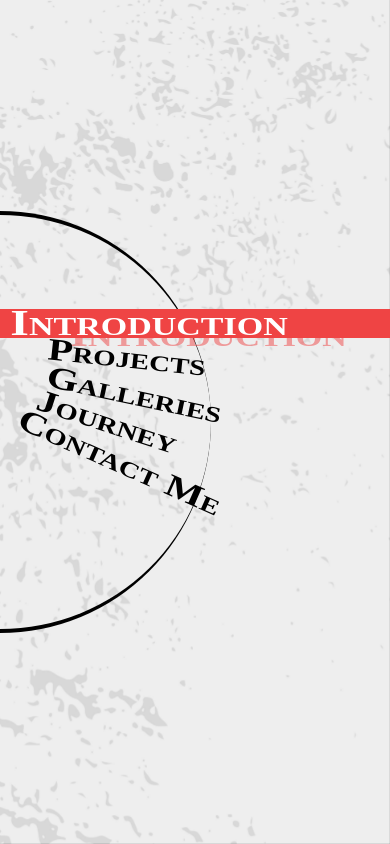
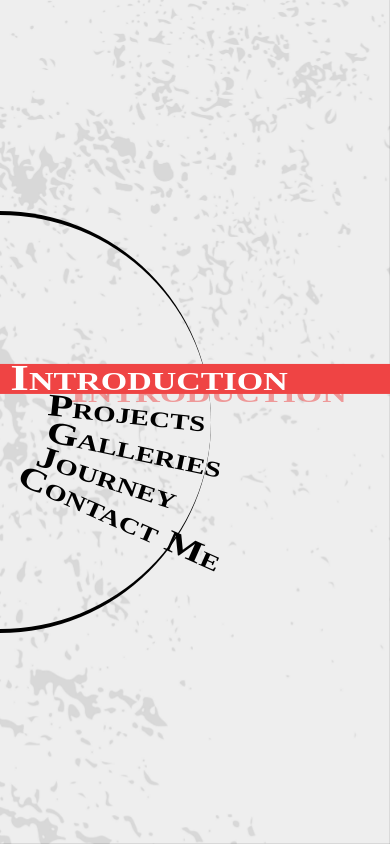
Before and after one commit to lluuvvii/my-personal-web-nextjs, a Next.js app: page /menutest in a window 390 px wide. Built offline with nearby package versions, Linux system fonts and the light colour scheme.

Commit message:
fix responsive position using translate

```diff
--- a/src/app/components/selectMenu/Menus.tsx
+++ b/src/app/components/selectMenu/Menus.tsx
@@ -74,8 +74,8 @@ export default function SelectMenu() {
         }}
         sx={{
           position: 'fixed',
-          marginY: { xs: '25vh', sm: '20vh', md: '15vh', lg: '10vh' },
-          left: { xs: '-25vh', sm: '-30vh', md: '-35vh', lg: '-40vh' },
+          top: '50%',
+          translate: '-50% -50%',
           width: { xs: '50vh', sm: '60vh', md: '70vh', lg: '80vh' },
           height: { xs: '50vh', sm: '60vh', md: '70vh', lg: '80vh' },
           color: 'transparent',
@@ -110,7 +110,11 @@ export default function SelectMenu() {
           stiffness: 500,
           damping: 50,
         }}
-        sx={{ position: 'relative', top: '37.5vh' }}>
+        sx={{
+          position: 'relative',
+          top: '50%',
+          translate: '0% -50%'
+        }}>
         {menuItems.map((item, index) => {
           const angle = (index - selectedIndex) * 6
           const differenceVal = Math.abs(selectedIndex - index)
@@ -133,7 +137,7 @@ export default function SelectMenu() {
                 cursor: 'pointer',
                 position: 'relative',
                 transformOrigin: `0% 50%`,
-                marginTop: { xs: '-0.5rem', sm: '-0.7rem', md: '-0.9rem', lg: '-1.1rem' },
+                marginTop: index === 0 ? null : { xs: '-0.5rem', sm: '-0.7rem', md: '-0.9rem', lg: '-1.1rem' },
               }}>
               {selectedIndex === index && completeAnimation1 ?
                 <>
```
